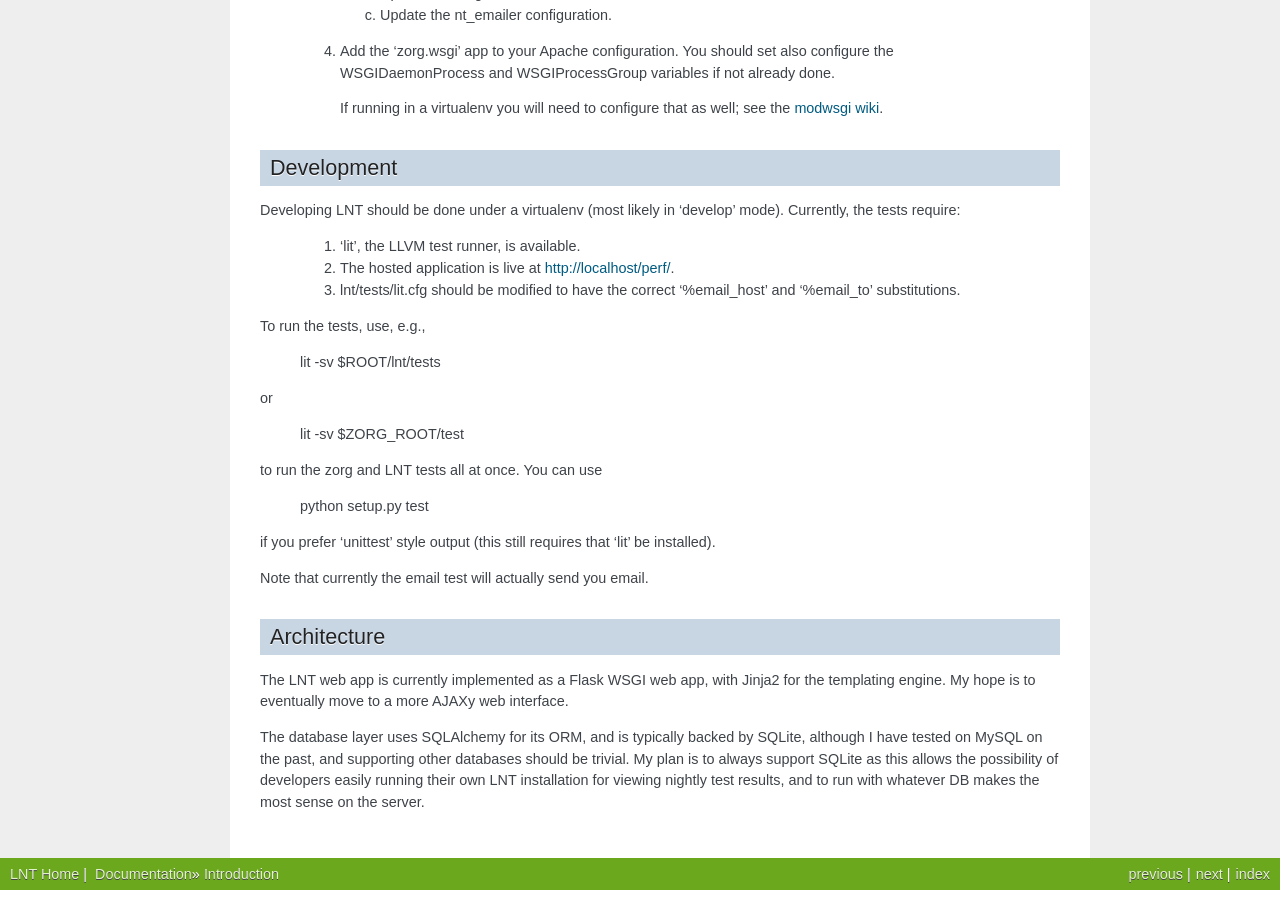
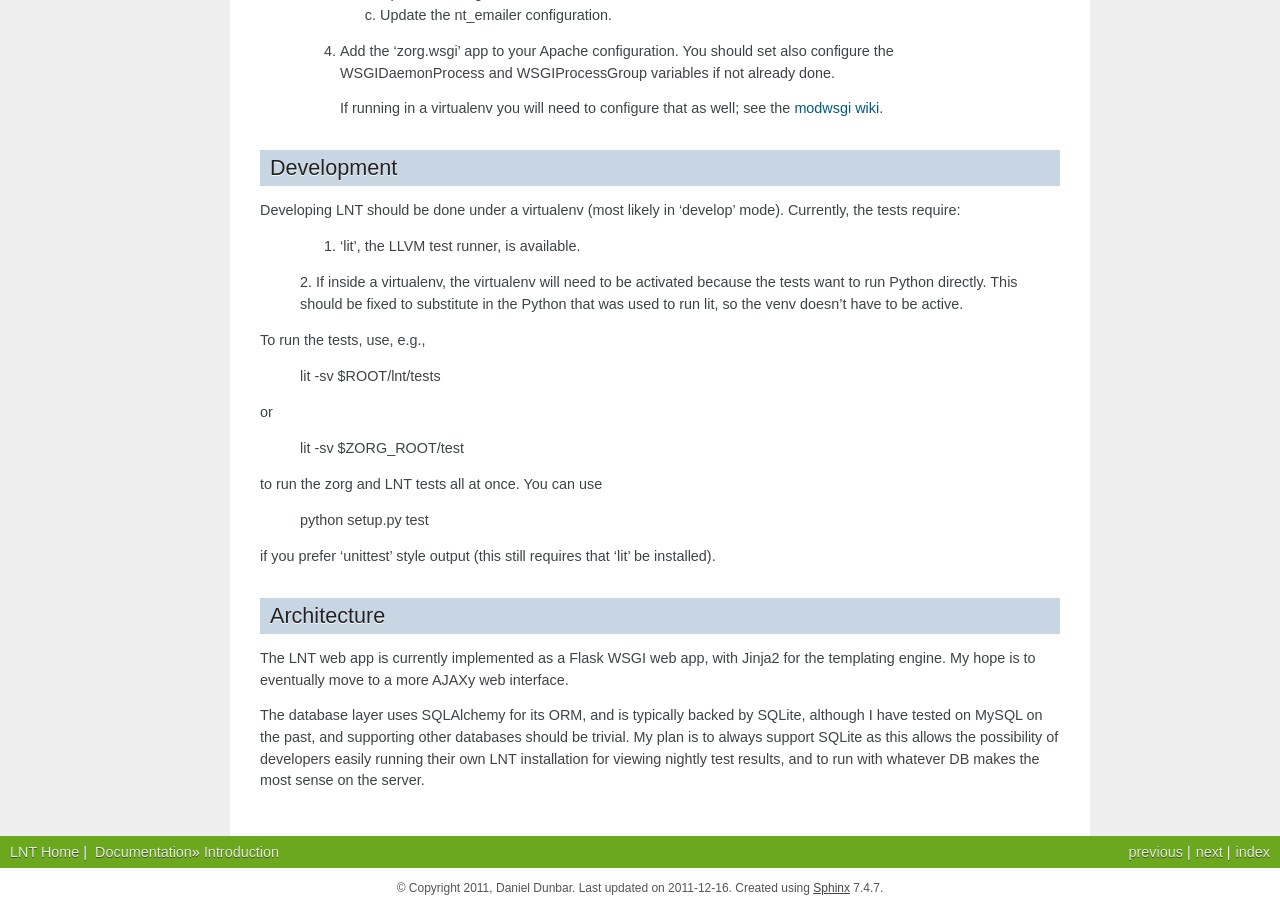
Before and after one commit to llvm-mirror/lnt, a Sphinx documentation site: the page built from docs/intro.rst, in a window 1280 px wide and 900 px high, scrolled down 847 px. Built offline with Sphinx 7.4.7, drawn with Linux system fonts in a browser that asks for light colours.

Commit message:
lnt/docs: Update note on running tests.
git-svn-id: https://llvm.org/svn/llvm-project/zorg/trunk/lnt@146771 91177308-0d34-0410-b5e6-96231b3b80d8

```diff
--- a/docs/intro.rst
+++ b/docs/intro.rst
@@ -69,10 +69,9 @@ mode). Currently, the tests require:
 
  1. 'lit', the LLVM test runner, is available.
 
- 2. The hosted application is live at http://localhost/perf/.
-
- 3. lnt/tests/lit.cfg should be modified to have the correct '%email_host' and
-    '%email_to' substitutions.
+ 2. If inside a virtualenv, the virtualenv will need to be activated because the
+ tests want to run Python directly. This should be fixed to substitute in the
+ Python that was used to run lit, so the venv doesn't have to be active.
 
 To run the tests, use, e.g.,
 
@@ -89,8 +88,6 @@ to run the zorg and LNT tests all at once. You can use
 if you prefer 'unittest' style output (this still requires that 'lit' be
 installed).
 
-Note that currently the email test will actually send you email.
-
 
 Architecture
 ------------
```
